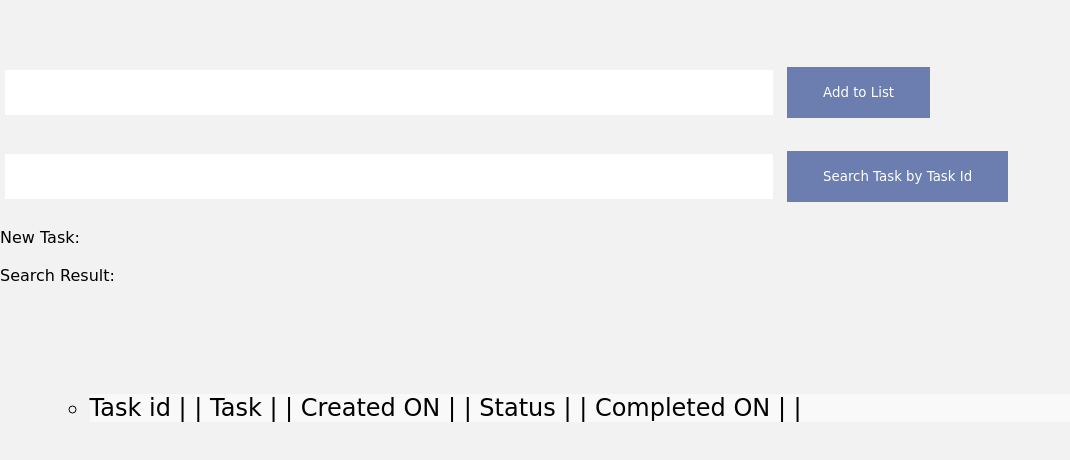
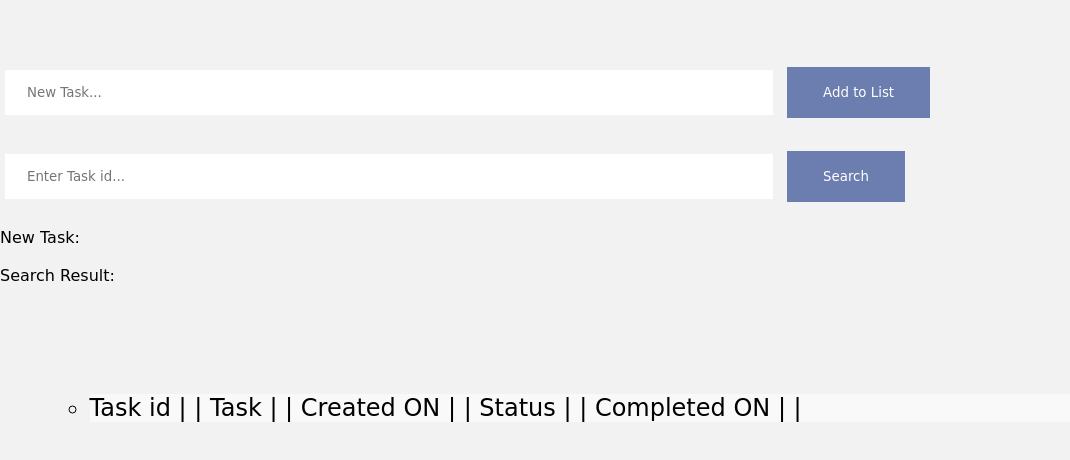
Before and after one commit to Prakash-Shelar/Todo-DApp, a website with bundled scripts: page client/index.html in a window 1280 px wide. Shown: the part 124-584 px from the top of the page, without its empty margins (0-1070 px from the left). Built offline with nearby package versions, Linux system fonts and the light colour scheme; files whose address does not match are found by name.

Commit message:
Add placeholder in input

```diff
--- a/client/index.html
+++ b/client/index.html
@@ -62,12 +62,12 @@ button{
 <body>
     <h1> Todo DApp</h1>
 
-    <input type="text" name="" id="TaskInput" />
+    <input type="text" placeholder="New Task..." name="" id="TaskInput" />
     <button type="button" id="TaskSave" >Add to List</button>
     <br>
     <br>
-    <input type="text" id = "SearchTask" >
-    <button type="button" id="SearchTaskBtn">Search Task by Task Id</button>
+    <input type="text" placeholder="Enter Task id..." id = "SearchTask" >
+    <button type="button" id="SearchTaskBtn">Search</button>
     <br>
     <br>
     <label>New Task:</label>
```
